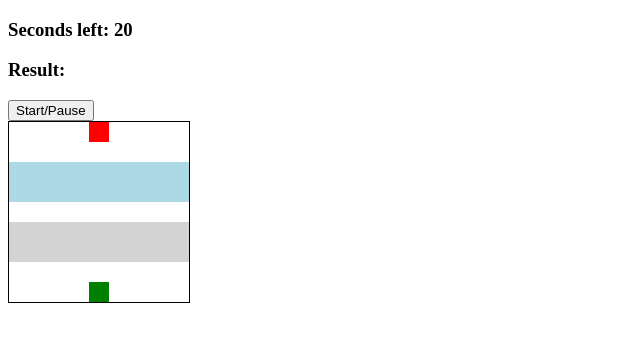
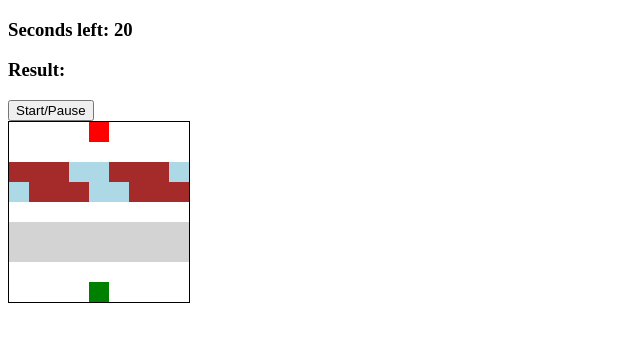
Before and after one commit to JochenFM/frogger, a plain HTML site: page index.html in a window 1280 px wide. Shown: the whole page, without its empty margins (0-640 px from the left). Drawn offline with Linux system fonts and the light colour scheme.

Commit message:
movelogleft function added in part, as part of automovelogs function

```diff
--- a/app.js
+++ b/app.js
@@ -2,6 +2,7 @@ const timeLeftDisplay = document.querySelector('#time-left')
 const resultDisplay = document.querySelector('#result')
 const startPauseButton = document.querySelector('#start-pause-button')
 const squares = document.querySelectorAll('.grid div')
+const logsleft = document.querySelectorAll('.log-left')
 console.log(squares)
 let currentIndex = 76 //read up on this - if 0 = identifies the first div (i.e. zero), that is square in top left corner
 const width = 9 //we know that the width is 9 as the board has 9 divs in a row
@@ -31,3 +32,19 @@ function moveFrog(e){ //pass event through function
     squares[currentIndex].classList.add('frog')
 }
 document.addEventListener('keyup', moveFrog)
+
+
+function autoMoveLogs() {
+    logsleft.forEach(logLeft => moveLogLeft(logLeft))//call each logLeft (i.e. div with class .log-left) wich are in the const logsleft as defined above and pass it through moveLogLeft function
+}
+
+autoMoveLogs()
+
+function moveLogLeft(logLeft){
+    switch(true) {
+        case logLeft.classList.contains('l1')://getting all divs under logleft and check for each if it has a class of l1
+            logLeft.classList.remove('l1')
+            logLeft.classList.add('l2')
+            break
+    }
+}
--- a/index.html
+++ b/index.html
@@ -33,24 +33,24 @@
         <div></div>
         <div></div>
         <div></div>
-        <div class ="log-left"></div>
-        <div class ="log-left"></div>
-        <div class ="log-left"></div>
-        <div class ="log-left"></div>
-        <div class ="log-left"></div>
-        <div class ="log-left"></div>
-        <div class ="log-left"></div>
-        <div class ="log-left"></div>
-        <div class ="log-left"></div>
-        <div class ="log-right"></div>
-        <div class ="log-right"></div>
-        <div class ="log-right"></div>
-        <div class ="log-right"></div>
-        <div class ="log-right"></div>
-        <div class ="log-right"></div>
-        <div class ="log-right"></div>
-        <div class ="log-right"></div>
-        <div class ="log-right"></div>
+        <div class ="log-left l1"></div>
+        <div class ="log-left l2"></div>
+        <div class ="log-left l3"></div>
+        <div class ="log-left l4"></div>
+        <div class ="log-left l5"></div>
+        <div class ="log-left l1"></div>
+        <div class ="log-left l2"></div>
+        <div class ="log-left l3"></div>
+        <div class ="log-left l4"></div>
+        <div class ="log-right l5"></div>
+        <div class ="log-right l1"></div>
+        <div class ="log-right l2"></div>
+        <div class ="log-right l3"></div>
+        <div class ="log-right l4"></div>
+        <div class ="log-right l5"></div>
+        <div class ="log-right l1"></div>
+        <div class ="log-right l2"></div>
+        <div class ="log-right l3"></div>
         <div></div>
         <div></div>
         <div></div>
--- a/styles.css
+++ b/styles.css
@@ -23,9 +23,7 @@
     background-color: blue;
 }
 
-.log-left, .log-right {
-    background-color: lightblue;
-}
+
 
 .car-left, .car-right{
     background-color: lightgray;
@@ -35,3 +33,11 @@
 
     background-color: green;
 }
+
+.l1, .l2, .l3 {
+    background-color: brown;
+}
+
+.l4, .l5 {
+    background-color: lightblue;
+}
```
